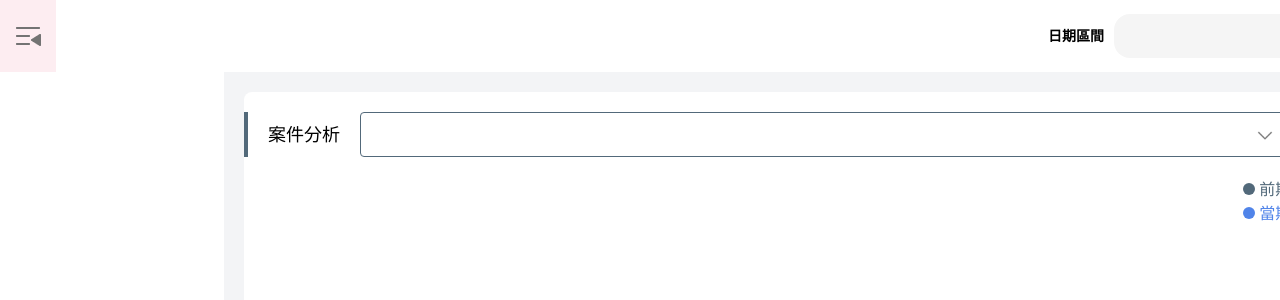
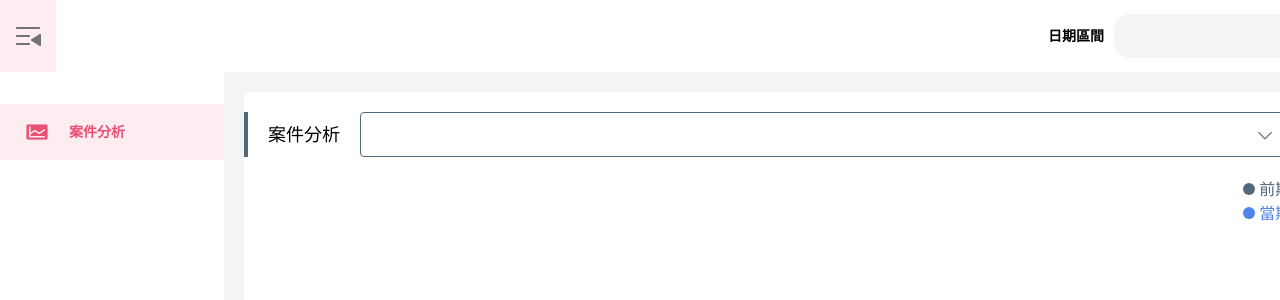
Before and after one commit to cindy951357/big-data-sample, a JavaScript app: page / in a window 1280 px wide. Shown: the top 300 px of the page. Built offline with nearby package versions, Linux system fonts and the light colour scheme; the HTML template or start-up script is replaced by a standard one.

Commit message:
WIP: API connecting

```diff
--- a/src/components/SideMenu.js
+++ b/src/components/SideMenu.js
@@ -1,8 +1,14 @@
 import "./SideMenu.scss";
+import IconChart from "../assets/images/icon-chart.png";
 const SideMenu = () => {
     return (
         <div className="side-menu-container w-[224px] h-full overflow-hidden">
-
+            <div className="menu-item-container w-full h-[56px] mt-[32px] bg-[#FDEDF1] flex items-center
+                px-[24px]
+            ">
+                <img src={IconChart} alt='chart'className="w-[26px] h-[22px] mr-[19px]"/>
+                <span className="menu-text text-[#E95076] text-sm font-bold">案件分析</span>
+            </div>
         </div>
     )
 }
```
Also changed, not shown: src/assets/images/icon-chart.png (added).
